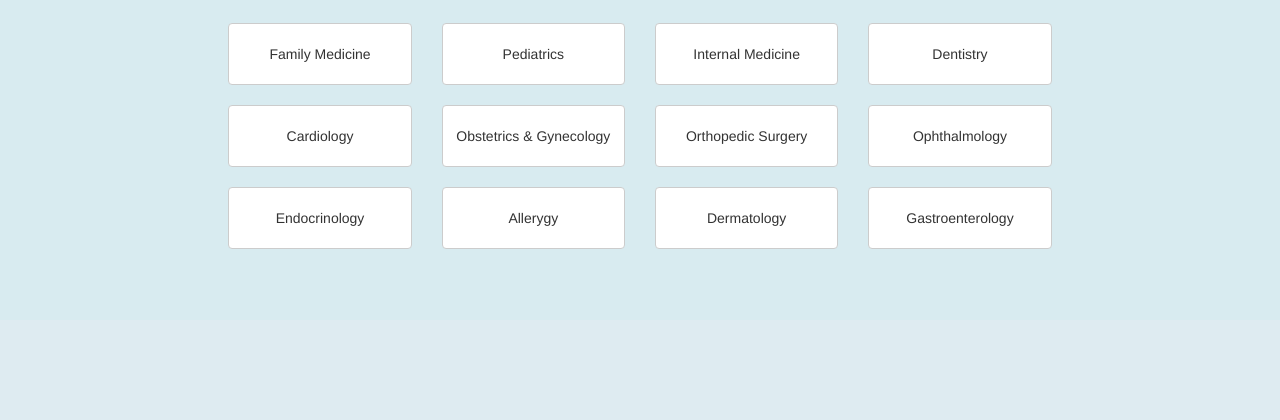
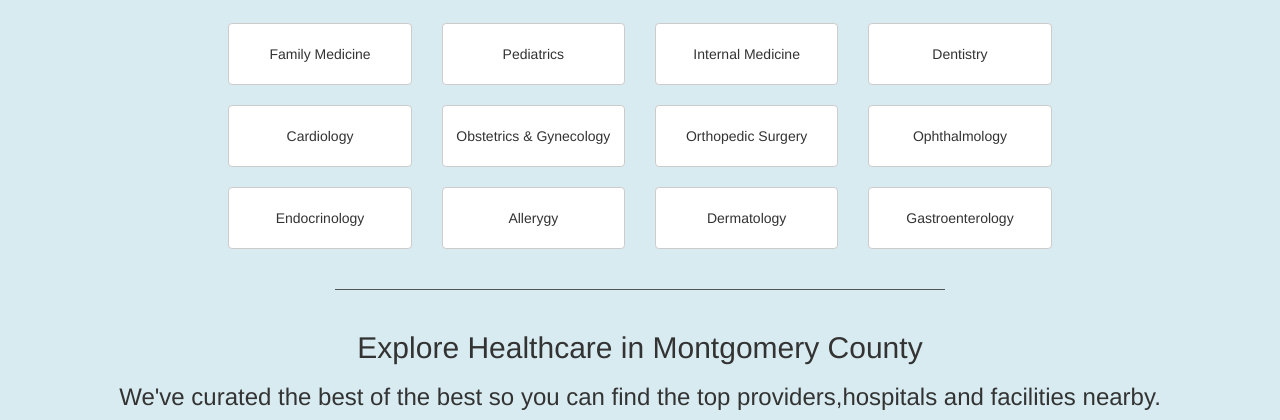
Before and after one commit to yuanlunchuan/doctorSearch, a Django app: page / in a window 1280 px wide. Shown: the part 480-900 px from the top of the page. Before the commit the page ends 729 px from the top, so only its background shows below. Run offline with Django 3.2, Linux system fonts and the light colour scheme; some libraries are stand-ins or nearby versions; some web fonts are replaced.

Commit message:
1, Add explore healthcare view.

```diff
--- a/doctors/templates/doctors/index.html
+++ b/doctors/templates/doctors/index.html
@@ -102,6 +102,15 @@
         </a>
       </div>
     </div>
+    <div class="row m-t-20">
+      <div class="col-md-6 col-md-offset-3">
+        <hr style="height:1px;border:none;border-top:1px solid #555555;">
+      </div>
+    </div>
+  </section>
+  <section class="container">
+    <h2 class="text-center">Explore Healthcare in Montgomery County</h2>
+    <h3 class="text-center">We've curated the best of the best so you can find the top providers,hospitals and facilities nearby.</h3>
   </section>
 {% endblock %}
 
```
Also changed, not shown: static/image/baby.png (added), static/image/family.png (added), static/image/patine.png (added), static/image/woman.png (added).
